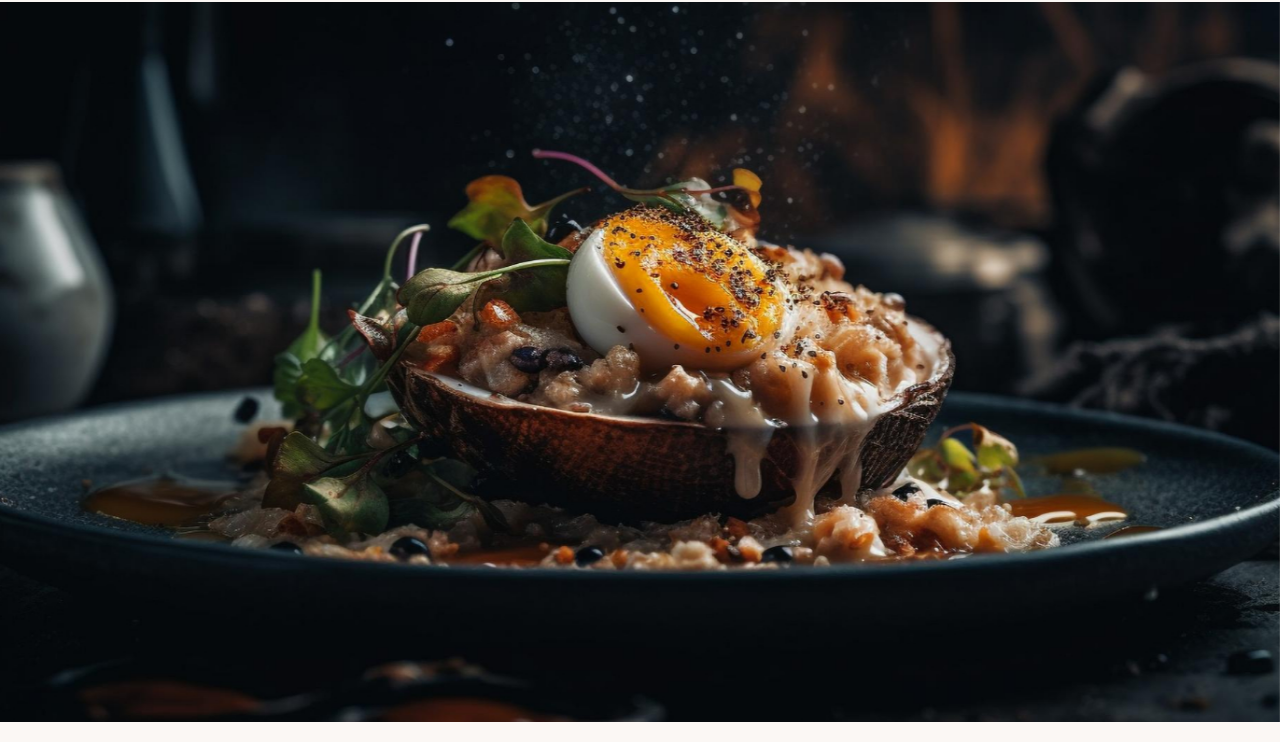
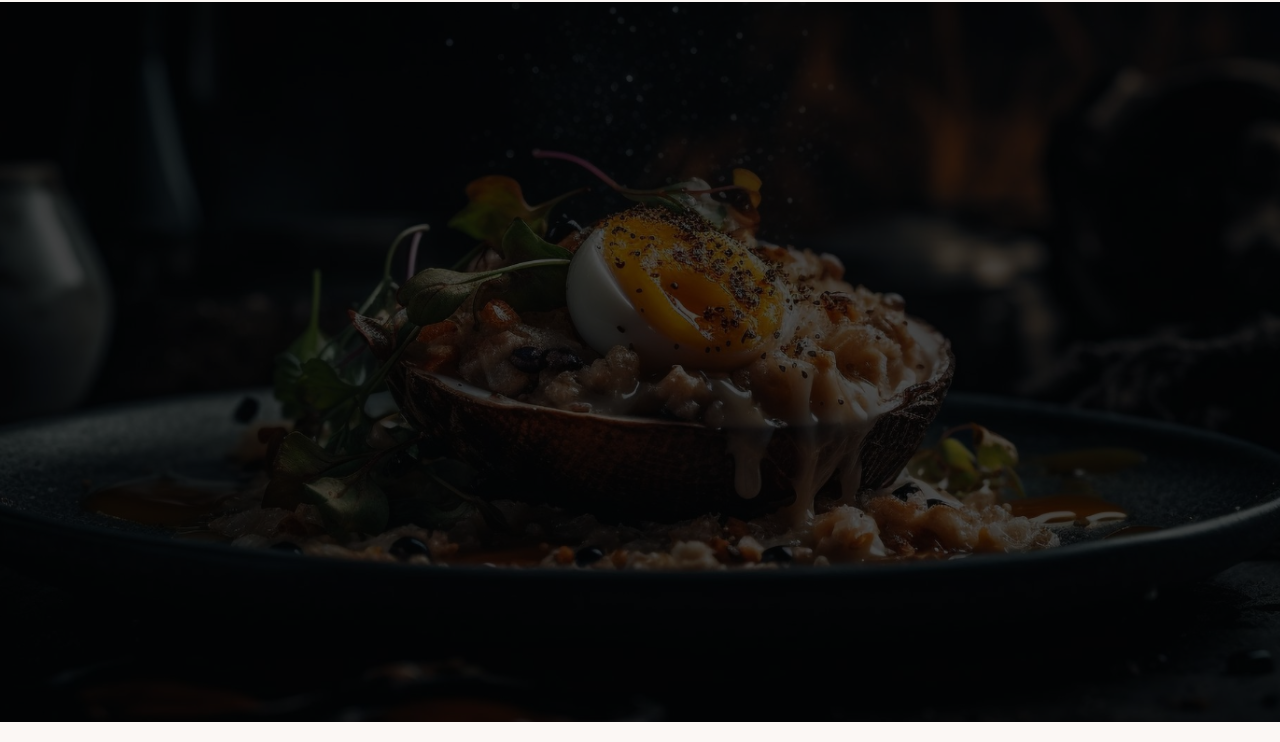
Before and after one commit to Tsantanny/Epicurean-Haven, a plain HTML site: page index.html in a window 1280 px wide. Shown: the part 58-800 px from the top of the page. Drawn offline with Linux system fonts and the light colour scheme; a web font is replaced by a local one.

Commit message:
feat: decrease the brightness of the background image of the hero section

```diff
--- a/assets/css/style.css
+++ b/assets/css/style.css
@@ -47,6 +47,8 @@ nav ul li a:hover {
 /*hero section*/
 .hero-section {
   background-image: url("../img/43335.jpg");
+  background-color: rgb(77, 77, 77);
+  background-blend-mode: multiply;
   height: 90vh;
   background-attachment: fixed;
   display: flex;
```
